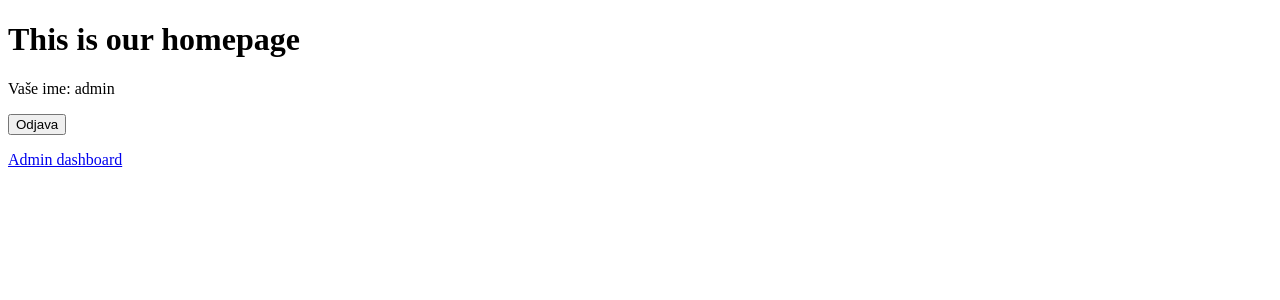
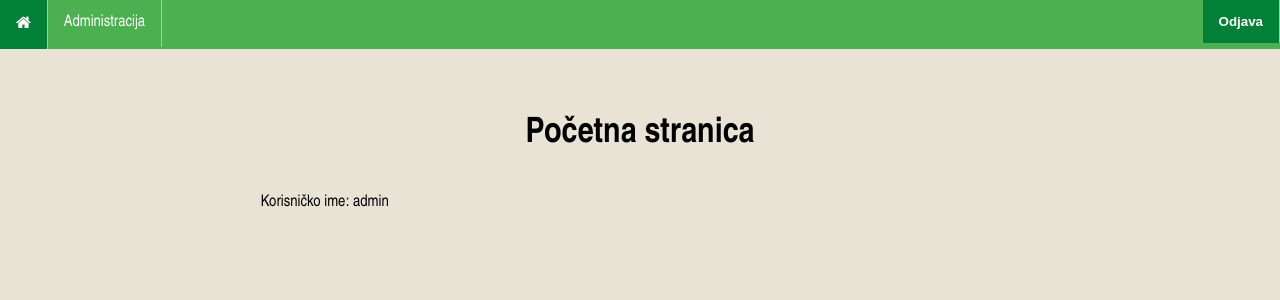
Before and after one commit to Marheen03/sportsPortal, a Django app: page / in a window 1280 px wide. Shown: the top 300 px of the page. Run offline with Django 5.2, Linux system fonts and the light colour scheme; a user stored in the database is signed in.

Commit message:
Added CSS styling

```diff
--- /dev/null
+++ b/main/static/style.css
@@ -0,0 +1,161 @@
+html {
+    font-family: 'Franklin Gothic', 'Arial Narrow', Arial, sans-serif;
+    background: #e8e3d5;
+}
+
+h1 {
+    text-align: center;
+    font-size: 35px;
+    margin-top: 15%;
+    margin-bottom: 5%;
+}
+
+ul {
+    list-style-type: none;
+    margin: 0;
+    padding: 0;
+    width: 100%;
+    position: fixed;
+    top: 0;
+    left: 0;
+    overflow: hidden;
+    background-color: #4CAF50;
+}
+
+li {
+    float: left;
+    border-right:1px solid #bbb;
+}
+
+li a {
+    display: block;
+    color: white;
+    text-align: center;
+    padding: 14px 16px;
+    text-decoration: none;
+}
+
+li a:hover {
+    background-color: #038037;
+}
+
+#logout-form {
+    background: #4CAF50 !important;
+    padding: 0 !important;
+}
+
+#logout-form button {
+    color: white;
+    background: #038037 !important;
+    padding: 14px 16px !important;
+    border: none;
+    font-weight: bold;
+    display: block;
+    margin: 0;
+    text-decoration: none;
+    cursor: pointer;
+}
+
+#logout-form button:hover {
+    background-color: #4CAF50 !important;
+}
+
+.content {
+    display: block;
+    margin: 0 auto;
+    width: 60%;
+}
+
+
+form {
+    width: 100%;
+    border-radius: 5px;
+    padding: 20px;
+}
+
+input[type=text], input[type=password], select {
+    width: 100%;
+    padding: 12px 20px;
+    margin: 8px 0;
+    display: inline-block;
+    border: 1px solid #ccc;
+    border-radius: 4px;
+    box-sizing: border-box;
+}
+
+input[type=submit] {
+    width: 100%;
+    background-color: #4CAF50;
+    color: white;
+    font-weight: bold;
+    padding: 14px 20px;
+    margin: 8px 0;
+    border: none;
+    border-radius: 4px;
+    cursor: pointer;
+}
+
+input[type=submit]:hover {
+    background-color: #038037;
+}
+
+.messages {
+    color: green;
+    background: none;
+    font-weight: bold;
+    text-align: center;
+    font-size: 20px;
+    display: block;
+    margin-top: 15%;
+    list-style-type: none;
+}
+
+.warning, .errorlist {
+    color: red;
+    font-weight: bold;
+    text-align: center;
+    font-size: 20px;
+    margin-bottom: 2%;
+}
+
+.errorlist {
+    display: block;
+    margin: 0 auto;
+    margin-top: 15%;
+    background: none;
+}
+
+
+.addButton {
+    width: fit-content !important;
+}
+
+table {
+    width: 100%;
+    margin-left: auto;
+    margin-right: auto;
+    margin-top: 10px;
+    font-size: 20px;
+    border-collapse: collapse;
+}
+
+th {
+    font-weight: bold;
+    font-size: 25px;
+    padding-bottom: 2%;
+    border-bottom: 2px solid gray;
+}
+
+td {
+    padding-top: 10px;
+    padding-bottom: 10px;
+    border-bottom: 1px solid #929394;
+}
+
+tr:not(:first-child):hover {
+    background: #ded8c5;
+}
+
+td a {
+    text-decoration: none;
+}
--- a/main/views.py
+++ b/main/views.py
@@ -46,6 +46,11 @@ def createUser(request):
             )
 
             user_type = form.cleaned_data['vrsta_korisnika']
+            if (user_type == 'Administrator'):
+                new_user.is_superuser = True
+                new_user.is_staff = True
+                new_user.save()
+
             group = Group.objects.get(name=user_type)
             new_user.groups.add(group)
 
@@ -85,7 +90,7 @@ def deleteUser(request, userID):
     user = User.objects.get(id=userID)
     try:
         user.delete()
-        messages.success(request, 'Korisnik "{}" je supješno obrisan!'.format(user.username))
+        messages.success(request, 'Korisnik "{}" je uspješno obrisan!'.format(user.username))
         return redirect('usersList')
     except User.DoesNotExist:
         return redirect('usersList')
--- /dev/null
+++ b/templates/base_generic.html
@@ -0,0 +1,31 @@
+<!DOCTYPE html>
+<html lang="hr">
+<head>
+    {% load static %}
+    <link rel="stylesheet" type="text/css" href="{% static 'style.css' %}">
+    <link rel="stylesheet" href="https://cdnjs.cloudflare.com/ajax/libs/font-awesome/4.7.0/css/font-awesome.min.css">
+    <title>SportsPortal</title>
+</head>
+
+<body>
+    <ul>
+        <li><a href="/" title="Početna stranica"><i class="fa fa-home"></i></a></li>
+
+        {% if request.user.is_superuser %}
+            <li><a href="/adminDashboard/">Administracija</a></li>
+        {% endif %}
+
+        <li style="float:right">
+            <form id="logout-form" method="post" action="{% url 'logout' %}">
+                {% csrf_token %}
+                <button type="submit">Odjava</button>
+            </form>
+        </li>
+    </ul>
+
+    <div class="content">
+        {% block content %}
+        {% endblock %}
+    </div>
+</body>
+</html>
--- a/templates/main/index.html
+++ b/templates/main/index.html
@@ -1,26 +1,7 @@
-<!DOCTYPE html>
-<html lang="en">
-<head>
-    <meta charset="UTF-8">
-    <title>Sportski portal</title>
-</head>
-<body>
-    <h1>This is our homepage</h1>
+{% extends "base_generic.html" %}
 
-    {% if user.is_authenticated %}
-        <p>Vaše ime: {{ user.username }}</p>
+{% block content %}
+    <h1>Početna stranica</h1>
 
-        <form id="logout-form" method="post" action="{% url 'logout' %}">
-            {% csrf_token %}
-            <button type="submit">Odjava</button>
-        </form>
-
-        {% if request.user.is_superuser %}
-            <p><a href="adminDashboard/" class="button">Admin dashboard</a></p>
-        {% endif %}
-    {% else %}
-        <p>Niste prijavljeni.</p>
-        <p><a href="{% url 'login' %}?next={{ request.path }}">Prijava</a></p>
-    {% endif %}
-</body>
-</html>
+    <p>Korisničko ime: {{ user.username }}</p>
+{% endblock %}
```
Also changed, not shown: templates/admin/user_form.html (+7 -5 lines), templates/admin/users_list.html (+9 -10 lines), templates/registration/login.html (+16 -5 lines), db.sqlite3.
